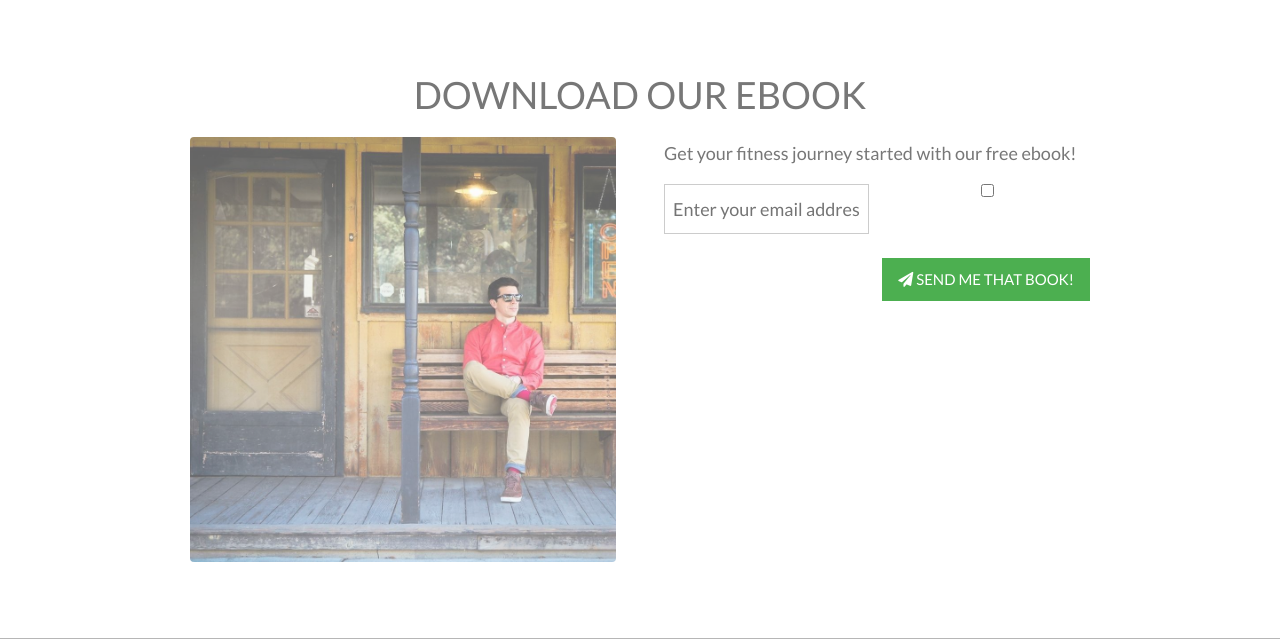
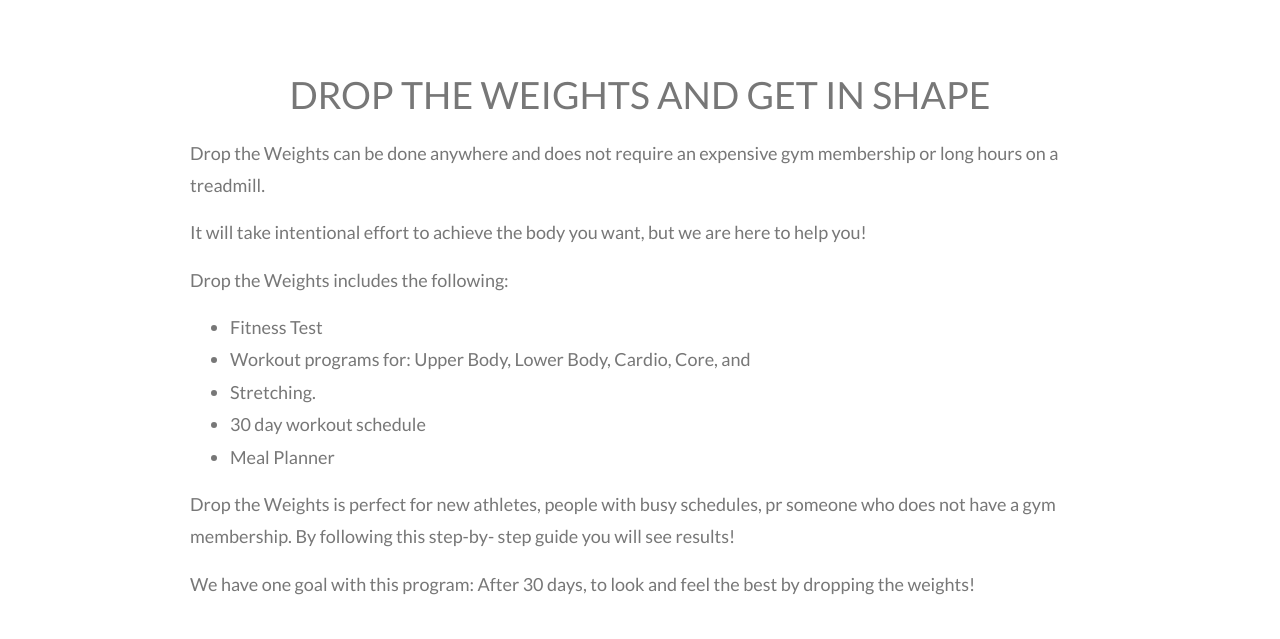
Before and after one commit to jftucker/happyhealthyfitness, a Django app: page / in a window 1280 px wide. Shown: the part 640-1279 px from the top of the page. Run offline with Django 3.2, Linux system fonts and the light colour scheme; data comes from the database, SQL or seed files in the repository; both versions use the stored data as it was after the commit; some libraries are stand-ins or nearby versions; grey boxes are pictures that could not be loaded.

Commit message:
added pdf download page, formatted home page

```diff
--- a/articles/views.py
+++ b/articles/views.py
@@ -38,7 +38,7 @@ class ArticleListView(LoginRequiredMixin, ListView):
     login_url = 'login'
 
 
-class ArticleDetailView(LoginRequiredMixin, DetailView):
+class ArticleDetailView(DetailView):
     model = Article
     fields = ('image',)
     template_name = 'article_detail.html'
--- a/pages/urls.py
+++ b/pages/urls.py
@@ -1,7 +1,8 @@
 from django.urls import path
 
-from .views import HomePageView
+from .views import HomePageView, EbookPageView
 
 urlpatterns = [
-    path('', HomePageView.as_view(), name='home')
+    path('', HomePageView.as_view(), name='home'),
+    path('downloads/ebook', EbookPageView.as_view(), name='ebook')
 ]
--- a/pages/views.py
+++ b/pages/views.py
@@ -65,5 +65,5 @@ class HomePageView(ListView):
             return redirect('home')
 
 
-#class EbookPageView(TemplateView):
-#    template = 'download.html'
+class EbookPageView(TemplateView):
+    template_name = 'ebook_download.html'
--- a/templates/article_detail.html
+++ b/templates/article_detail.html
@@ -6,7 +6,7 @@
   <div class="article-entry">
     <h2>{{ object.title }}</h2>
       <p>by {{ object.author }} | {{ object.date }}</p>
-      <p>{{ object.body }}</p>
+      <p>{{ object.body|safe }}</p>
   </div>
 
   <p><a href="{% url 'article_edit' article.pk %}">Edit</a> |
--- a/templates/home.html
+++ b/templates/home.html
@@ -4,7 +4,7 @@
 <title>Happy Healthy Fitness</title>
 <meta charset="UTF-8">
 <meta name="viewport" content="width=device-width, initial-scale=1">
-<link rel="shortcut icon" href="{%  static 'favicon.ico' %}">
+<link rel="shortcut icon" href="{%  static 'images/favicon.png' %}">
 <link rel="stylesheet" href="https://www.w3schools.com/w3css/4/w3.css">
 <link rel="stylesheet" href="https://fonts.googleapis.com/css?family=Lato">
 <link rel="stylesheet" href="https://cdnjs.cloudflare.com/ajax/libs/font-awesome/4.7.0/css/font-awesome.min.css">
@@ -136,30 +136,36 @@ body, html {
 
 <!-- Container (About Section) -->
 <div class="w3-content w3-container w3-padding-64" id="about">
-  <h1 class="w3-center">DOWNLOAD OUR EBOOK</h1>
+  <h1 class="w3-center">DROP THE WEIGHTS AND GET IN SHAPE</h1>
   <div class="w3-row">
-    <div class="w3-col m6 w3-center w3-padding-large">
-      <img src="{% static 'images/profile.jpg' %}" class="w3-round w3-image w3-opacity w3-hover-opacity-off" alt="Photo of Me" width="500" height="333">
-    </div>
-
     <!-- Hide this text on small devices -->
-    <div class="w3-col m6 w3-padding-large">
-      <p class="w3-large">Get your fitness journey started with our free ebook!
+    <div class="w3-col m12 w3-padding-large">
+      <p class="w3-large">Drop the Weights can be done anywhere and does not require an expensive
+        gym membership or long hours on a treadmill.
       </p>
-      <form method="post">
-          {% csrf_token %}
-        <div class="w3-row-padding" style="margin:0 -16px 8px -16px">
-          <div class="w3-half">
-            {{ contact_form.email }}<!--<input class="w3-input w3-border" type="text" placeholder="Name" required name="Name">-->
-          </div>
-          <div class="w3-half">
-            <input class="w3-input w3-border" type="checkbox" required name="Newsletter">
-          </div>
-        </div>
-        <button class="w3-button w3-green w3-hover-light-green w3-right w3-section" type="submit">
-          <i class="fa fa-paper-plane"></i> SEND ME THAT BOOK!
-        </button>
-      </form>
+      <p class="w3-large">
+        It will take intentional effort to achieve the body you want, but we are here
+        to help you!
+      </p>
+      <p class="w3-large">
+        Drop the Weights includes the following:
+        <ul class="w3-large">
+          <li>Fitness Test</li>
+          <li>Workout programs for: Upper Body, Lower Body, Cardio, Core, and</li>
+          <li>Stretching.</li>
+          <li>30 day workout schedule</li>
+          <li>Meal Planner</li>
+        </ul>
+      </p>
+      <p class="w3-large">
+        Drop the Weights is perfect for new athletes, people with busy schedules, pr
+        someone who does not have a gym membership. By following this step-by-
+        step guide you will see results!
+      </p>
+      <p class="w3-large">
+        We have one goal with this program: After 30 days, to look and feel the best
+        by dropping the weights!
+      </p>
     </div>
   </div>
 </div>
@@ -172,21 +178,21 @@ body, html {
 </div>
 
 <!-- Container (Portfolio Section) -->
-<div class="w3-content w3-container w3-padding-64" id="portfolio">
-  <h3 class="w3-center">ARTICLES</h3>
-  <p class="w3-center"><em>Articles tag line</em></p><br>
+<div class="w3-content w3-container w3-padding-64">
 
   <!-- Responsive Grid. Four columns on tablets, laptops and desktops. Will stack on mobile devices/small screens (100% width) -->
-  <div class="w3-center w3-cell-row">
+  <div class="w3-center">
   {% for article in all_articles %}
-      <div class="w3-quarter w3-display-container w3-cell w3-dark-grey" style="overflow:hidden;height:150px">
-        <a href="{% url 'article_detail' article.pk %}"><img src="{{ article.images.all.0.image.url }}" style="width:100%" class="w3-opacity w3-display-middle w3-hover-opacity-off" alt="{{ article.images.all.0.title }}"></a>
-        <div class="w3-display-topleft" style="white-space:nowrap;">
-            <span class="w3-center w3-padding-small w3-dark-grey w3-medium w3-animate-opacity">
+    <a href="{% url 'article_detail' article.pk %}">
+      <div class="w3-quarter w3-opacity-min w3-hover-opacity-off w3-display-container w3-dark-grey w3-margin" style="overflow:hidden;height:150px">
+        <img src="{{ article.images.all.0.image.url }}" style="width:100%" class="w3-display-middle" alt="{{ article.images.all.0.title }}">
+        <div class="w3-display-middle w3-quarter" style="white-space:normal;width:100%">
+          <span class="w3-center w3-padding-small w3-text-white w3-large w3-medium w3-quarter w3-border-top w3-border-bottom w3-border-green" style="width:100%;background: rgb(0, 0, 0);background: rgba(0, 0, 0, 0.5);">
             {{ article.title }}
           </span>
         </div>
       </div>
+    </a>
     {% if forloop.counter|divisibleby:4 %}
   </div>
   <div class="w3-center w3-cell-row">
@@ -208,7 +214,7 @@ body, html {
 <!-- Third Parallax Image with Portfolio Text -->
 <div class="bgimg-3 w3-display-container w3-opacity-min">
   <div class="w3-display-middle">
-     <span class="w3-xxlarge w3-text-white w3-wide">CONTACT</span>
+     <span class="w3-xxlarge w3-text-white w3-wide">START NOW</span>
   </div>
 </div>
 
@@ -256,6 +262,7 @@ body, html {
   <a href="#home" class="w3-button w3-light-grey"><i class="fa fa-arrow-up w3-margin-right"></i>To the top</a>
   <div class="w3-xlarge w3-section">
     <a href="https://www.facebook.com/happyhealthyfitness" class="w3-text-light-grey"><i class="fab fa-facebook-f w3-hover-opacity"></i></a>
+    <a href="https://www.instagram.com/happyhealthyfitness.llc/" class="w3-text-light-grey"><i class="fab fa-instagram w3-hover-opacity"></i></a>
   </div>
 </footer>
 
```
Also changed, not shown: templates/ebook_download.html (added, +10 -0 lines), db.sqlite3, 3 other files. Lines whose indentation alone changed are shown as unchanged.
